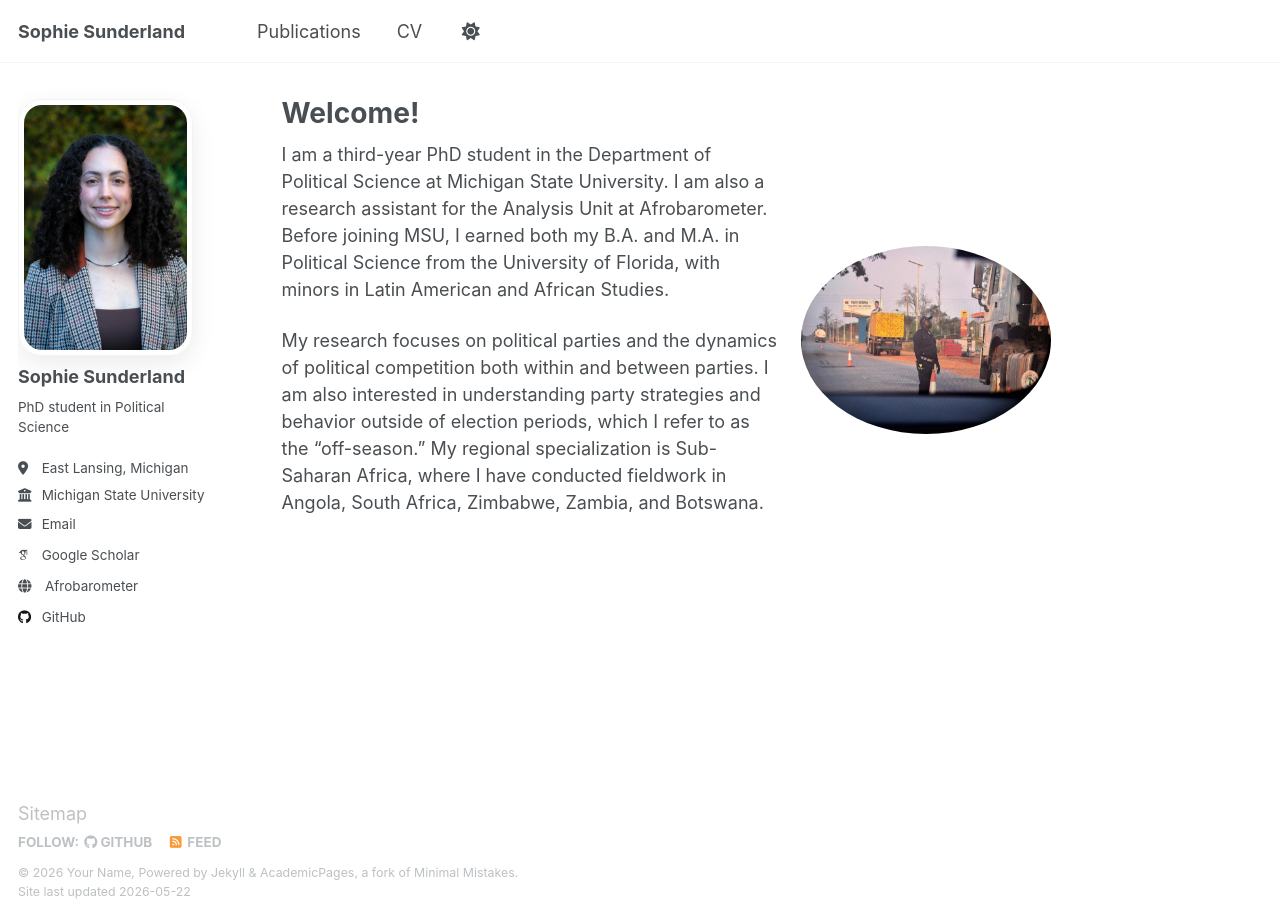
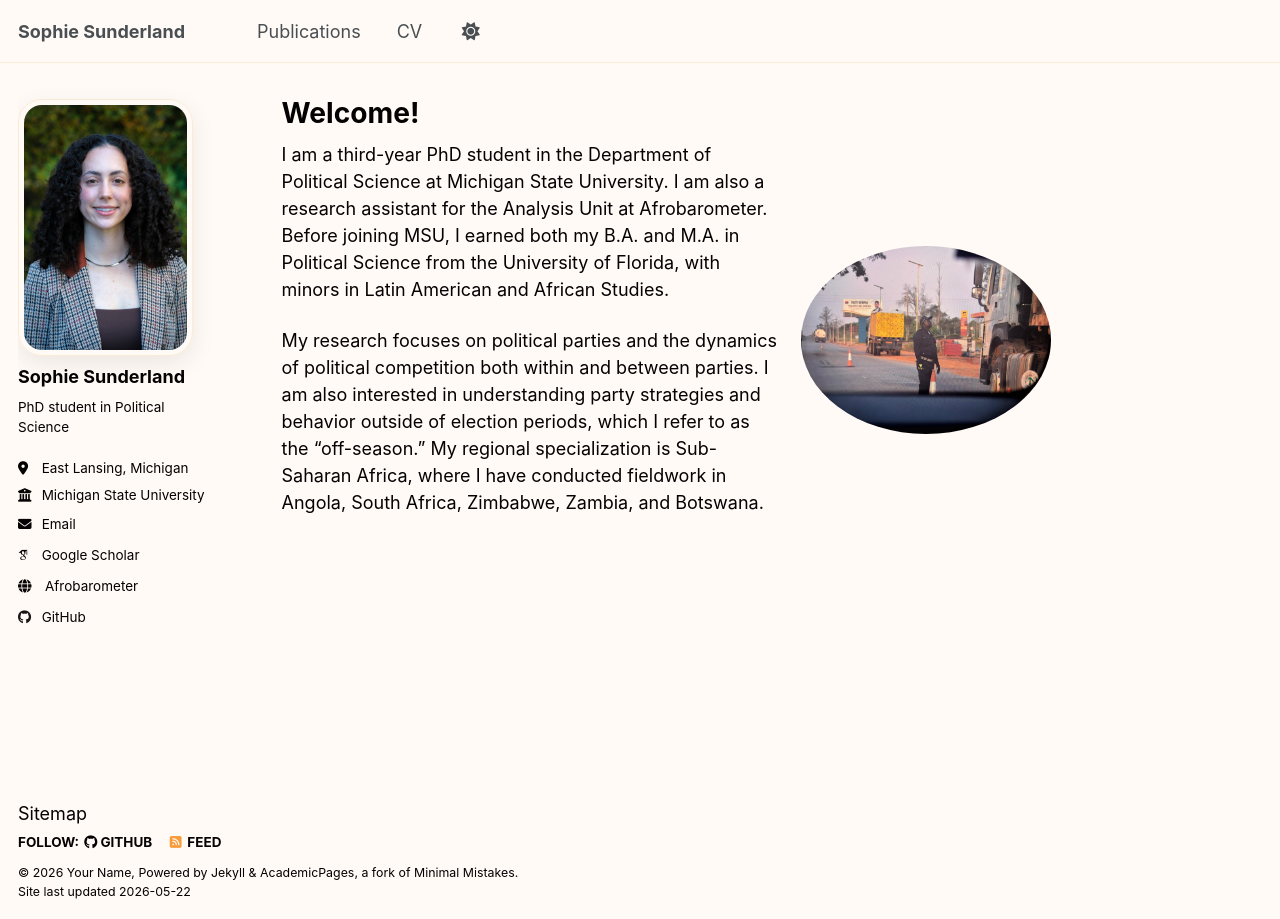
Before and after one commit to sophiesunderland/sophiesunderland.github.io, a Jekyll site: the page built from _pages/about.md, in a window 1280 px wide. Built offline with Jekyll 4.4.1, drawn with Linux system fonts in a browser that asks for light colours; some web fonts are replaced.

Commit message:
Add 'theme/foxy' to the SCSS import list

```diff
--- a/assets/css/main.scss
+++ b/assets/css/main.scss
@@ -14,6 +14,7 @@
     "themes",
     "theme/default",
     "theme/dark",
+    "theme/foxy",
 
     "include/mixins",
     "vendor/susy/susy",
```
